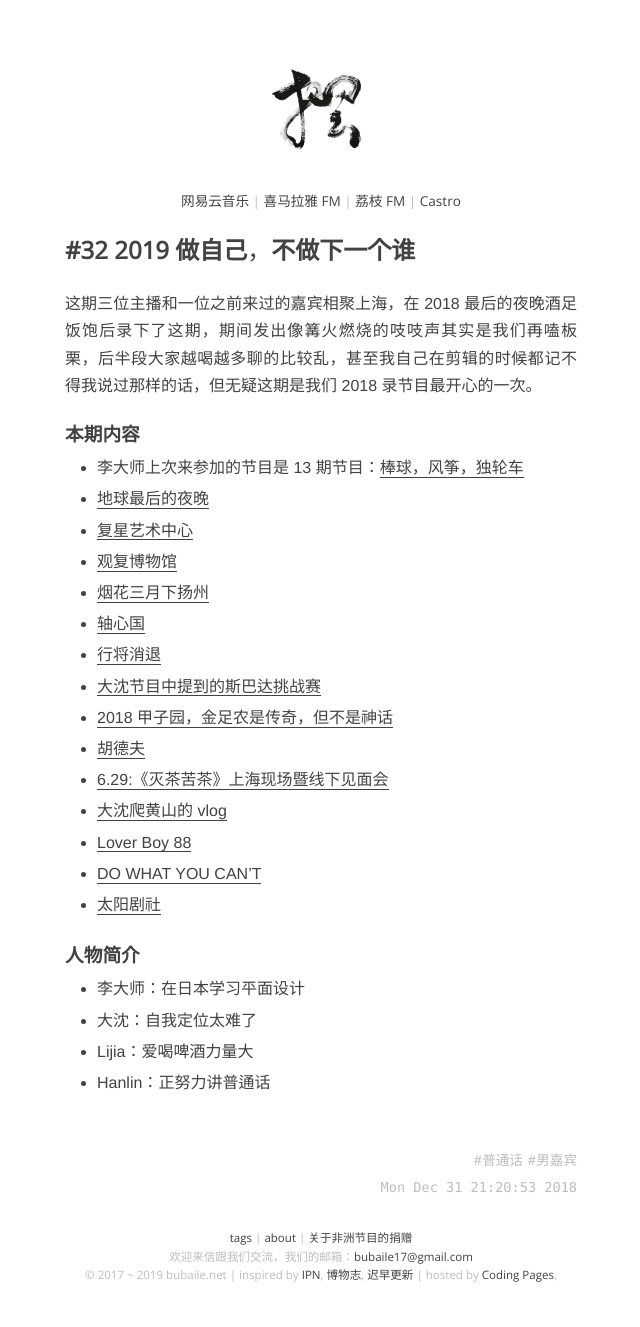
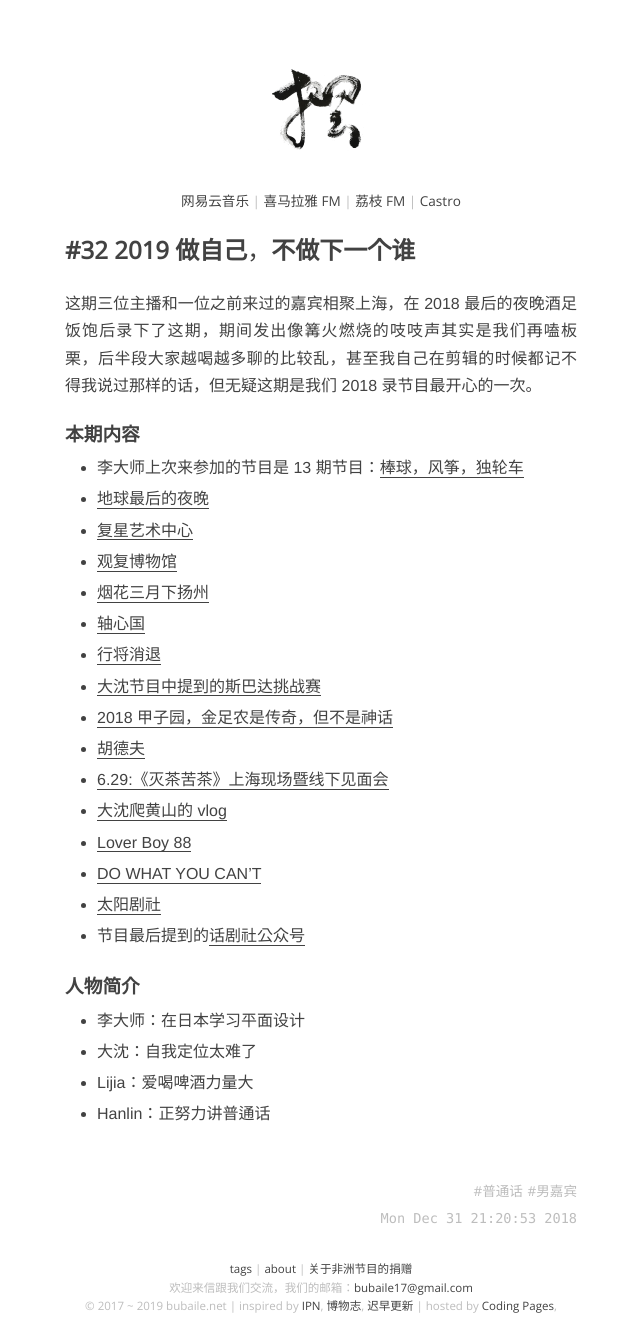
Before and after one commit to onion7878/bubaile.net, a Jekyll site: the page built from _posts/2018-12-31-2018-review-with-beer.md, in a window 1280 px wide. Shown: the whole page, without its empty margins (319-959 px from the left). Built offline with Jekyll 4.4.1, drawn with Linux system fonts in a browser that asks for light colours; before the commit the page ends 1296 px from its top, so only the background shows below that.

Commit message:
add link

```diff
--- a/_posts/2018-12-31-2018-review-with-beer.md
+++ b/_posts/2018-12-31-2018-review-with-beer.md
@@ -27,6 +27,7 @@ categories: [podcast]
 - [Lover Boy 88](https://music.163.com/song?id=864647456)
 - [DO WHAT YOU CAN'T](https://www.youtube.com/watch?v=jG7dSXcfVqE)
 - [太阳剧社](https://baike.baidu.com/item/%E5%A4%AA%E9%98%B3%E5%89%A7%E7%A4%BE/18408552)
+- 节目最后提到的[话剧社公众号](https://mp.weixin.qq.com/s/9zuQwFOp1K5SYEY4DwdwoA)
 
 ### 人物简介
 
```
